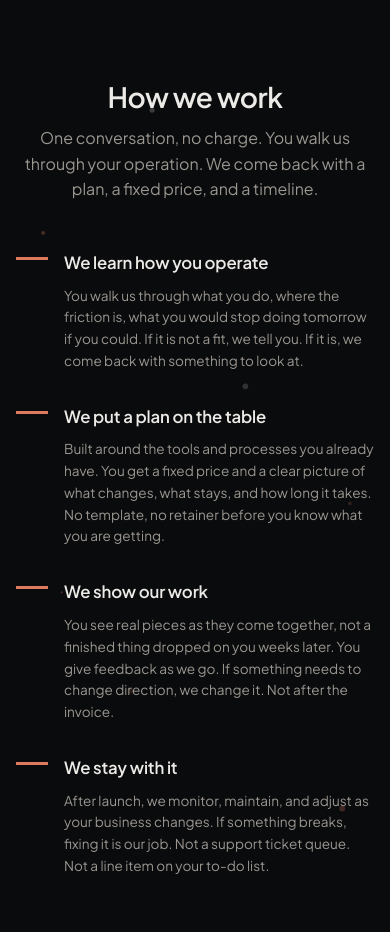
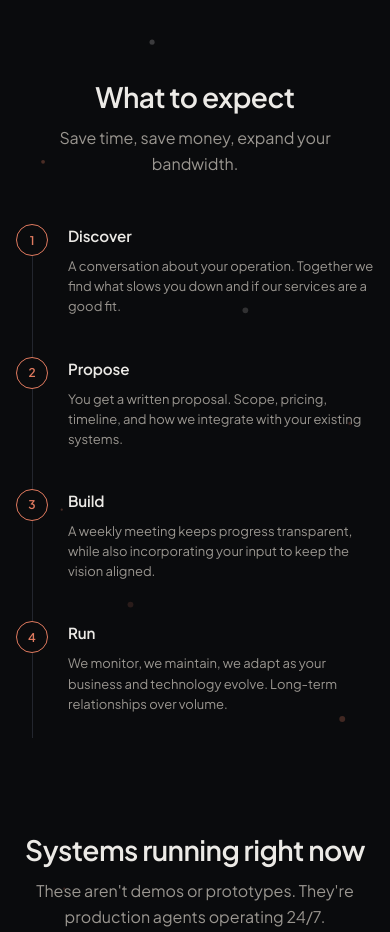
Before and after one commit to baxterclaw1/baxterlabs-site, an Astro site: page / in a window 390 px wide. Shown: the part 2060-2992 px from the top of the page. Built offline with nearby package versions, Linux system fonts and the light colour scheme; Astro itself is replaced by a stand-in of ours.

Commit message:
Finalize What to expect section with horizontal timeline
Co-authored-by: Cursor <cursoragent@cursor.com>

```diff
--- a/src/components/WorkProcess.astro
+++ b/src/components/WorkProcess.astro
@@ -1,62 +1,48 @@
-<section class="work-section" id="how-we-work">
+<section class="work-section" id="what-to-expect">
   <div class="work-section-inner">
     <div class="site-section-head" data-reveal>
-      <h2 class="site-section-title">How we work</h2>
+      <h2 class="site-section-title">What to expect</h2>
       <p class="site-section-subtitle">
-        One conversation, no charge. You walk us through your operation.
-        We come back with a plan, a fixed price, and a timeline.
+        Save time, save money, expand your bandwidth.
       </p>
     </div>
 
-    <div class="work-process" data-reveal>
-      <div class="work-step">
-        <div class="work-marker" aria-hidden="true">
-          <span class="work-marker-bar"></span>
-        </div>
-        <h3 class="work-title">We learn how you operate</h3>
-        <p class="work-desc">
-          You walk us through what you do, where the friction is,
-          what you would stop doing tomorrow if you could. If it is
-          not a fit, we tell you. If it is, we come back with
-          something to look at.
+    <div class="timeline" data-reveal>
+      <div class="timeline-track" aria-hidden="true"></div>
+
+      <div class="timeline-step">
+        <div class="timeline-dot" aria-hidden="true">1</div>
+        <h3 class="timeline-title">Discover</h3>
+        <p class="timeline-desc">
+          A conversation about your operation. Together we find what
+          slows you down and if our services are a good fit.
         </p>
       </div>
 
-      <div class="work-step">
-        <div class="work-marker" aria-hidden="true">
-          <span class="work-marker-bar"></span>
-        </div>
-        <h3 class="work-title">We put a plan on the table</h3>
-        <p class="work-desc">
-          Built around the tools and processes you already have.
-          You get a fixed price and a clear picture of what changes,
-          what stays, and how long it takes. No template, no retainer
-          before you know what you are getting.
+      <div class="timeline-step">
+        <div class="timeline-dot" aria-hidden="true">2</div>
+        <h3 class="timeline-title">Propose</h3>
+        <p class="timeline-desc">
+          You get a written proposal. Scope, pricing, timeline, and how
+          we integrate with your existing systems.
         </p>
       </div>
 
-      <div class="work-step">
-        <div class="work-marker" aria-hidden="true">
-          <span class="work-marker-bar"></span>
-        </div>
-        <h3 class="work-title">We show our work</h3>
-        <p class="work-desc">
-          You see real pieces as they come together, not a finished
-          thing dropped on you weeks later. You give feedback as we go.
-          If something needs to change direction, we change it.
-          Not after the invoice.
+      <div class="timeline-step">
+        <div class="timeline-dot" aria-hidden="true">3</div>
+        <h3 class="timeline-title">Build</h3>
+        <p class="timeline-desc">
+          A weekly meeting keeps progress transparent, while also
+          incorporating your input to keep the vision aligned.
         </p>
       </div>
 
-      <div class="work-step">
-        <div class="work-marker">
-          <span class="work-marker-bar"></span>
-        </div>
-        <h3 class="work-title">We stay with it</h3>
-        <p class="work-desc">
-          After launch, we monitor, maintain, and adjust as your
-          business changes. If something breaks, fixing it is our job.
-          Not a support ticket queue. Not a line item on your to-do list.
+      <div class="timeline-step">
+        <div class="timeline-dot" aria-hidden="true">4</div>
+        <h3 class="timeline-title">Run</h3>
+        <p class="timeline-desc">
+          We monitor, we maintain, we adapt as your business and
+          technology evolve. Long-term relationships over volume.
         </p>
       </div>
     </div>
@@ -74,67 +60,106 @@
     margin: 0 auto;
   }
 
-  .work-process {
-    display: grid;
-    grid-template-columns: 1fr 1fr;
-    gap: 2.5rem 3rem;
-    max-width: 52rem;
+  .timeline {
+    position: relative;
+    max-width: 56rem;
     margin: 0 auto;
+    display: flex;
+    gap: 0;
+    padding: 0 0 1.5rem;
   }
 
-  .work-step {
-    position: relative;
+  .timeline-track {
+    position: absolute;
+    left: 0;
+    right: 0;
+    top: 1rem;
+    height: 1px;
+    background: var(--site-border);
   }
 
-  .work-marker {
-    margin-bottom: 1.25rem;
+  .timeline-step {
+    position: relative;
+    padding-top: 2.5rem;
+    flex: 1;
+    min-width: 0;
+    text-align: center;
   }
 
-  .work-marker-bar {
-    display: block;
+  .timeline-dot {
+    position: absolute;
+    top: 0;
+    left: 50%;
+    transform: translateX(-50%);
     width: 2rem;
-    height: 3px;
-    background: var(--site-accent);
+    height: 2rem;
+    border-radius: 50%;
+    border: 1px solid var(--site-accent);
+    background: var(--site-bg);
+    color: var(--site-accent);
+    font-size: 0.75rem;
+    font-weight: 600;
+    display: flex;
+    align-items: center;
+    justify-content: center;
+    z-index: 1;
   }
 
-  .work-title {
-    font-size: 1.05rem;
+  .timeline-title {
+    font-size: 0.95rem;
     font-weight: 600;
     letter-spacing: -0.01em;
     color: var(--site-text);
-    margin-bottom: 0.5rem;
+    margin-bottom: 0.45rem;
   }
 
-  .work-desc {
-    font-size: 0.85rem;
-    line-height: 1.6;
+  .timeline-desc {
+    font-size: 0.8125rem;
+    line-height: 1.55;
     color: var(--site-text-dim);
-    max-width: 24rem;
+    padding: 0 0.75rem;
   }
 
-  @media (max-width: 600px) {
-    .work-process {
-      grid-template-columns: 1fr;
-      gap: 2rem;
+  @media (max-width: 640px) {
+    .timeline {
+      flex-direction: column;
+      gap: 0;
     }
 
-    .work-step {
+    .timeline-track {
+      left: 1rem;
+      right: auto;
+      top: 0;
+      bottom: 0;
+      width: 1px;
+      height: auto;
+    }
+
+    .timeline-step {
       display: grid;
       grid-template-columns: auto 1fr;
-      gap: 0 1rem;
+      gap: 0 1.25rem;
+      padding: 0 0 2.5rem;
+      text-align: left;
     }
 
-    .work-marker {
-      margin-bottom: 0;
-      padding-top: 0.45rem;
+    .timeline-step:last-child {
+      padding-bottom: 0;
     }
 
-    .work-title {
+    .timeline-dot {
+      position: static;
+      transform: none;
+      grid-column: 1;
+    }
+
+    .timeline-title,
+    .timeline-desc {
       grid-column: 2;
     }
 
-    .work-desc {
-      grid-column: 2;
+    .timeline-desc {
+      padding: 0;
     }
   }
 </style>
```
